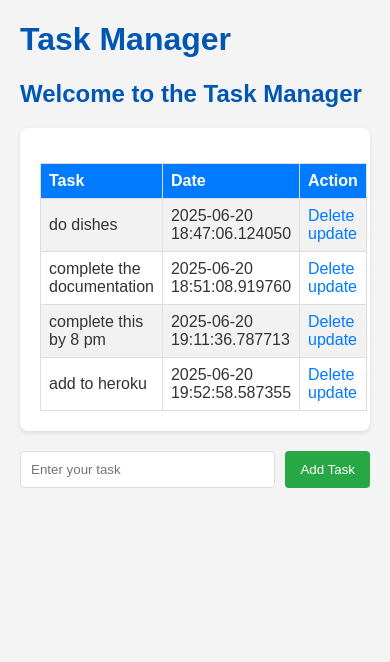
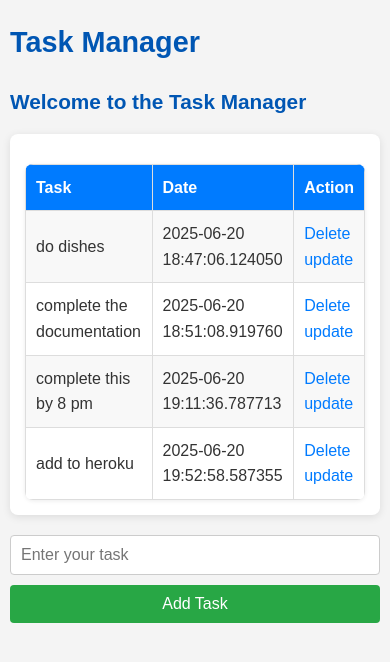
Before and after one commit to SumanthG9/FlaskTaskManager, a Flask app: page / in a window 390 px wide. Shown: the top 662 px of the page. Run offline with Flask 3, Linux system fonts and the light colour scheme.

Commit message:
updated the css

```diff
--- a/static/css/main.css
+++ b/static/css/main.css
@@ -1,74 +1,162 @@
+/* General Body Styles - Focus on basic styling */
 body {
-    font-family: Arial, sans-serif;
-    margin: 20px;
-    background-color: #f4f4f4;
-    color: #333;
+    font-family: Arial, sans-serif; /* Reverting to Arial for now, can add Inter if needed later with proper linking */
+    margin: 20px; /* Keep original margin for general spacing */
+    background-color: #f4f4f4; /* Light gray background */
+    color: #333; /* Darker text for readability */
+    line-height: 1.6;
+    box-sizing: border-box; /* Ensure padding/border are included in element's total width and height */
 }
 
-h1, h2 {
-    color: #0056b3;
+/* Headings */
+h1 {
+    color: #0056b3; /* Original blue for main headings */
+    text-align: left; /* Revert to left align */
+    margin-bottom: 10px;
+    font-size: 2rem; /* Adjusted for better balance */
 }
 
-div {
-    background-color: #fff;
-    padding: 20px;
-    border-radius: 8px;
-    box-shadow: 0 2px 4px rgba(0, 0, 0, 0.1);
-    margin-bottom: 20px;
+h2 {
+    color: #0056b3; /* Original blue for subheadings */
+    margin-top: 20px;
+    margin-bottom: 15px;
+    font-size: 1.5rem;
 }
 
+/* Main content division - assuming this is the container for tasks and forms */
+div {
+    background-color: #fff; /* White background for content blocks */
+    padding: 20px;
+    border-radius: 8px; /* Slightly more rounded corners */
+    box-shadow: 0 2px 8px rgba(0, 0, 0, 0.1); /* Softer, larger shadow */
+    margin-bottom: 20px;
+    box-sizing: border-box;
+}
+
+/* Table Styles */
 table {
     width: 100%;
-    border-collapse: collapse;
+    border-collapse: collapse; /* Revert to collapse for simpler borders */
     margin-top: 15px;
+    border-radius: 8px; /* Rounded corners for the table */
+    overflow: hidden; /* Ensures rounded corners apply to content */
+    box-shadow: 0 1px 4px rgba(0, 0, 0, 0.08); /* Light shadow for tables */
 }
 
 th, td {
-    border: 1px solid #ddd;
-    padding: 8px;
+    border: 1px solid #ddd; /* Original border style */
+    padding: 10px; /* Adjusted padding */
     text-align: left;
 }
 
 th {
-    background-color: #007bff;
+    background-color: #007bff; /* Primary blue for table header */
     color: white;
+    font-weight: bold; /* Ensure bold header text */
 }
 
+/* No specific rounded corners for th,td as border-collapse is used */
+/* tr:first-child th:first-child { border-top-left-radius: 8px; }
+tr:first-child th:last-child { border-top-right-radius: 8px; } */
+
+
 tr:nth-child(even) {
-    background-color: #f2f2f2;
+    background-color: #f8f8f8; /* Very light gray for even rows */
 }
 
+tr:hover {
+    background-color: #eef7ff; /* Subtle highlight on hover */
+}
+
+/* Link Styles (for Update/Delete actions) */
 a {
-    color: #007bff;
+    color: #007bff; /* Matching the original blue theme */
     text-decoration: none;
+    transition: color 0.2s ease; /* Smooth transition for hover */
 }
 
 a:hover {
+    color: #0056b3; /* Darker blue on hover */
     text-decoration: underline;
 }
 
+/* Form Styles */
 form {
     display: flex;
-    gap: 10px;
+    gap: 10px; /* Space between form elements */
     margin-top: 20px;
+    flex-wrap: wrap; /* Allow elements to wrap on smaller screens */
 }
 
 input[type="text"] {
-    flex-grow: 1;
+    flex-grow: 1; /* Allows text input to take available space */
     padding: 10px;
-    border: 1px solid #ddd;
-    border-radius: 4px;
+    border: 1px solid #ccc; /* Slightly lighter border */
+    border-radius: 4px; /* Standard rounded corners */
+    font-size: 1rem;
+    box-sizing: border-box;
+    min-width: 180px; /* Minimum width before wrapping */
+}
+
+input[type="text"]:focus {
+    outline: none;
+    border-color: #007bff; /* Highlight on focus */
+    box-shadow: 0 0 0 3px rgba(0, 123, 255, 0.25); /* Soft blue glow */
 }
 
 input[type="submit"] {
     padding: 10px 15px;
-    background-color: #28a745;
+    background-color: #28a745; /* Green for submit/add */
     color: white;
     border: none;
     border-radius: 4px;
     cursor: pointer;
+    font-size: 1rem;
+    font-weight: 500;
+    transition: background-color 0.2s ease, transform 0.1s ease; /* Smooth transitions */
 }
 
 input[type="submit"]:hover {
-    background-color: #218838;
+    background-color: #218838; /* Darker green on hover */
+    transform: translateY(-1px); /* Slight lift */
 }
+
+input[type="submit"]:active {
+    transform: translateY(0); /* Press effect */
+}
+
+/* Responsive adjustments for smaller screens */
+@media (max-width: 600px) {
+    body {
+        margin: 10px; /* Reduce overall margin on smaller screens */
+    }
+
+    div {
+        padding: 15px; /* Reduce padding in content blocks */
+    }
+
+    h1 {
+        font-size: 1.8rem;
+    }
+
+    h2 {
+        font-size: 1.3rem;
+    }
+
+    form {
+        flex-direction: column; /* Stack form elements vertically */
+        gap: 10px;
+    }
+
+    input[type="text"],
+    input[type="submit"] {
+        width: 100%; /* Full width for form elements */
+    }
+
+    /* Basic table responsive adjustments for very small screens if needed,
+       though the default collapse should work reasonably well.
+       For more advanced responsive tables (like stacking cells),
+       you'd need data-attributes in HTML as discussed before.
+    */
+
+}
```
Also changed, not shown: instance/app.db.
